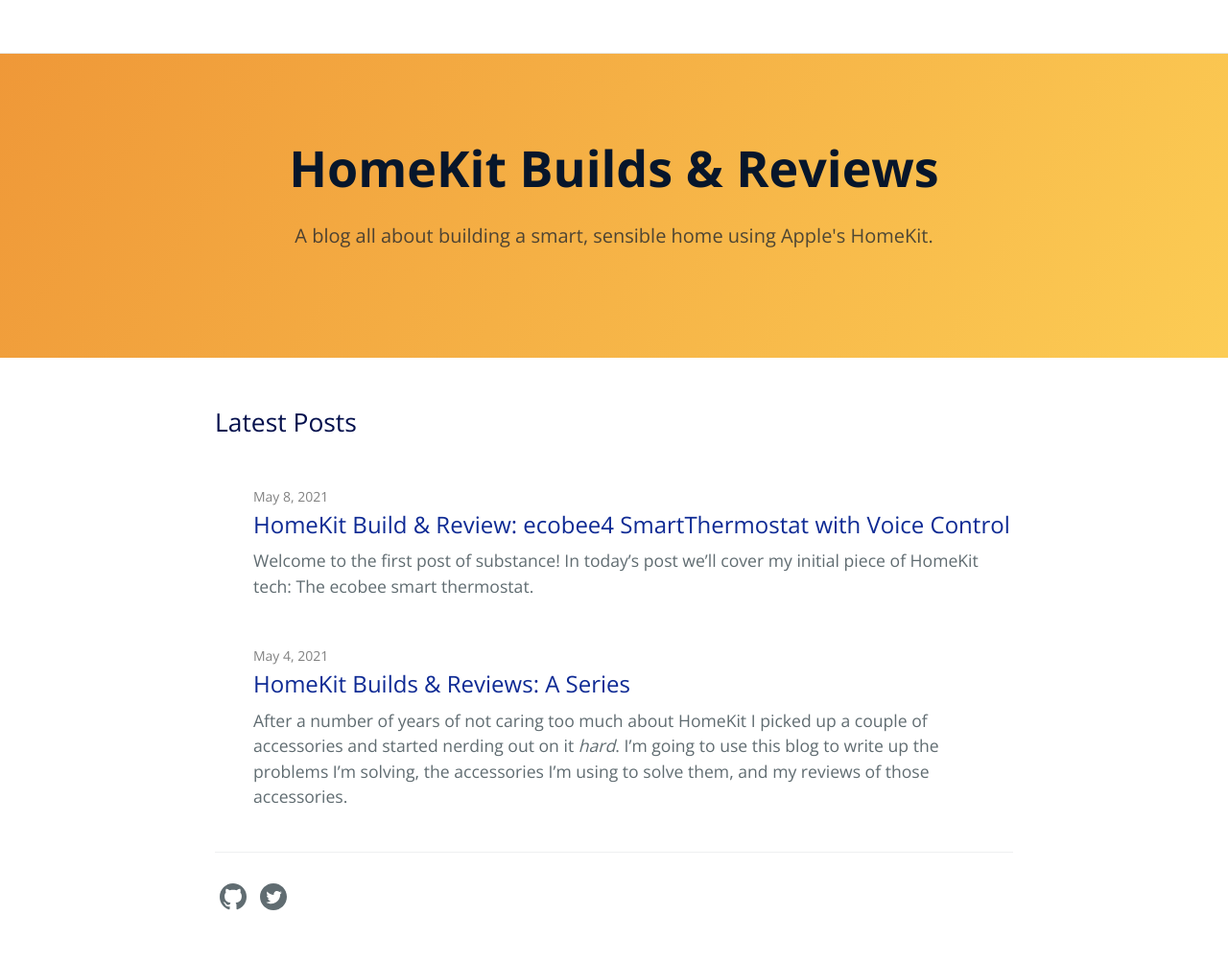
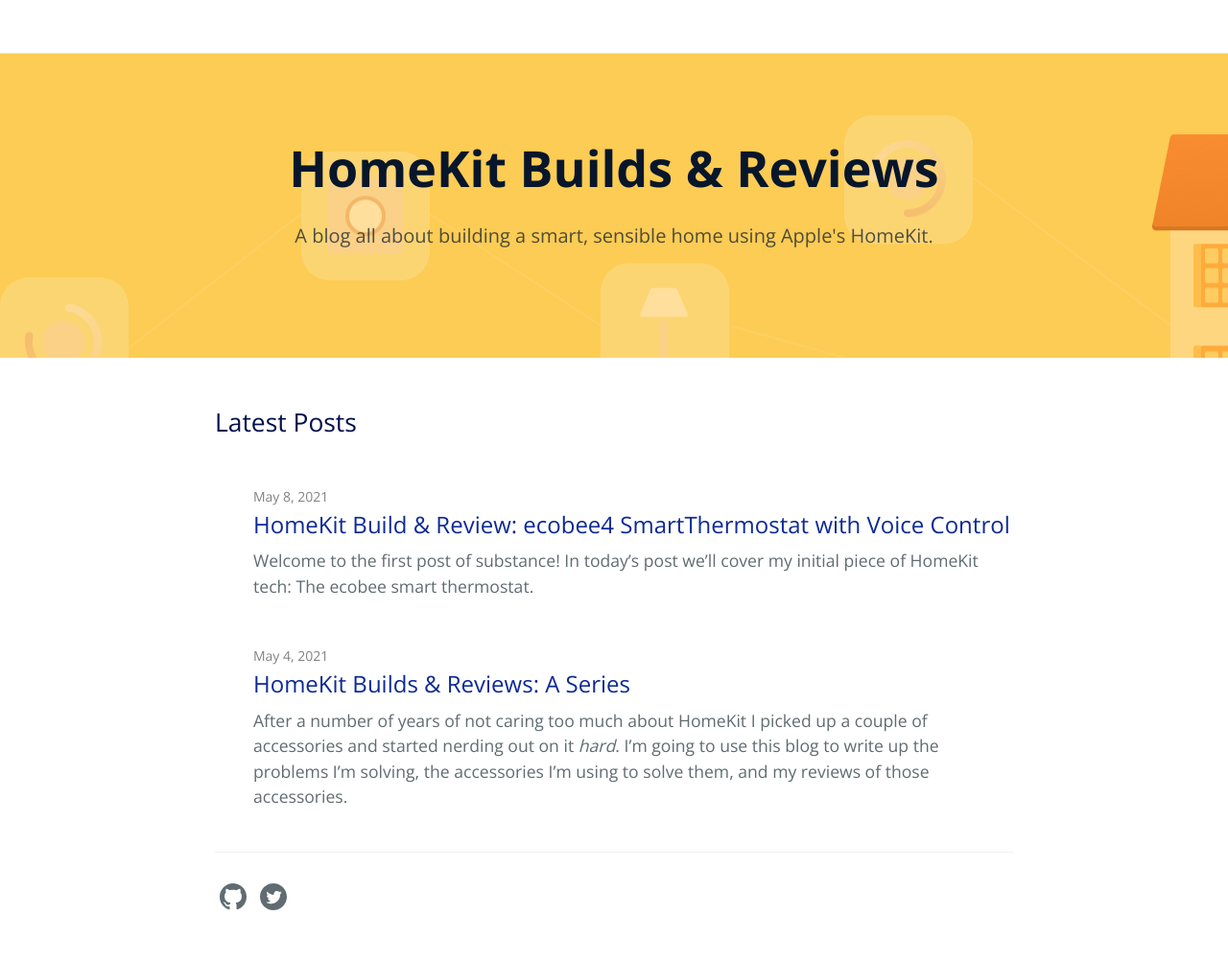
Before and after one commit to MrRooni/homekitbuilds, a Jekyll site: the page built from index.md, in a window 1280 px wide. Shown: the whole page at 96% size. Built offline with Jekyll 4.4.1, drawn with Linux system fonts in a browser that asks for light colours.

Commit message:
Try to get the header image to show up anywhere

```diff
--- a/_sass/jekyll-theme-cayman-blog.scss
+++ b/_sass/jekyll-theme-cayman-blog.scss
@@ -111,7 +111,7 @@
   text-align: center;
   background-color: $header-bg-color;
   background-image: url("/assets/images/header.png");
-  background-image: linear-gradient(120deg, $header-bg-color-secondary, $header-bg-color);
+  // background-image: linear-gradient(120deg, $header-bg-color-secondary, $header-bg-color);
 
   @include large {
     padding: 5rem 6rem;
```
Also changed, not shown: 404.md (+2 -0 lines).
